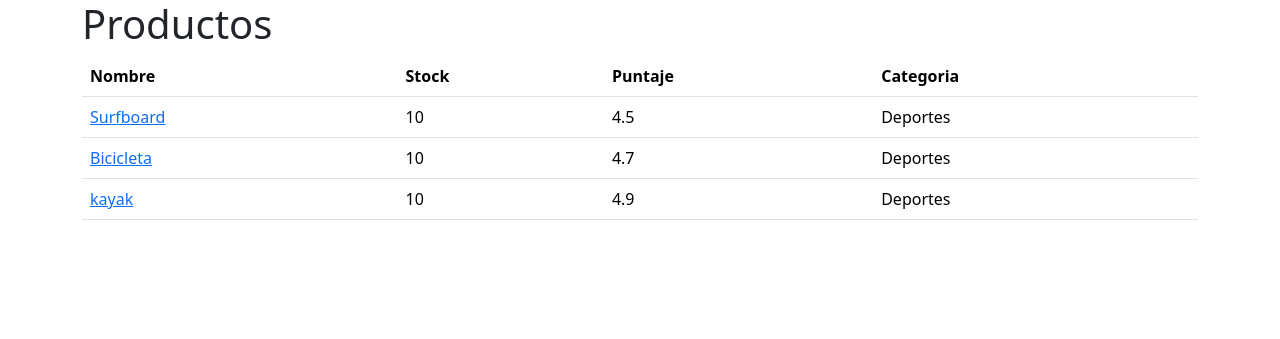
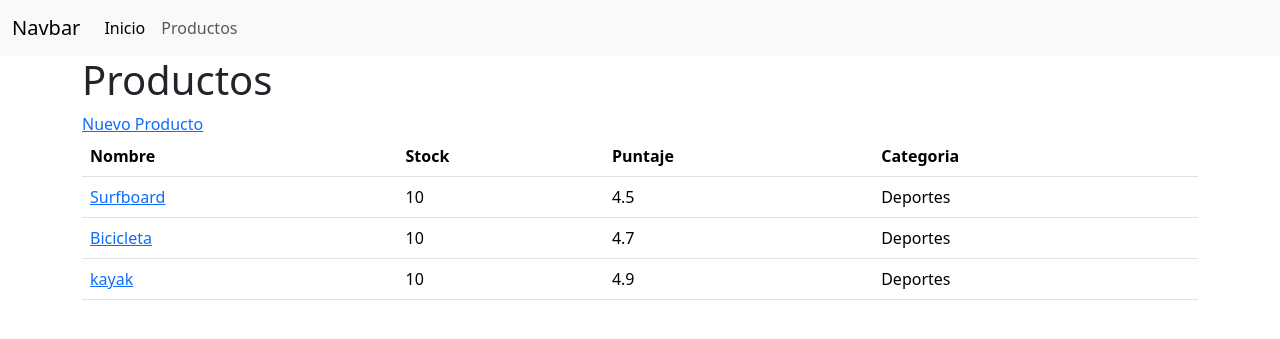
Before and after one commit to Manuelrincon37/my_django_project, a Django app: page /productos/ in a window 1280 px wide. Shown: the top 339 px of the page. Run offline with Django 4.2, Linux system fonts and the light colour scheme; data comes from the database, SQL or seed files in the repository.

Commit message:
create navbar & final commit

```diff
--- a/productly/urls.py
+++ b/productly/urls.py
@@ -15,8 +15,10 @@ Including another URLconf
 """
 from django.contrib import admin
 from django.urls import path, include
+from . import views
 
 urlpatterns = [
+    path('', views.inicio, name="inicio"),
     path('admin/', admin.site.urls),
     path('productos/', include('productos.urls'))
 ]
--- a/productos/templates/index.html
+++ b/productos/templates/index.html
@@ -2,7 +2,7 @@
 
 {% block content %}
 <h1>Productos</h1>
-
+<a href="{% url 'productos:formulario' %}">Nuevo Producto</a>
 
 <table class="table">
     <thead>
--- a/templates/base.html
+++ b/templates/base.html
@@ -10,6 +10,24 @@
 </head>
 
 <body>
+    <nav class="navbar navbar-expand-lg bg-body-tertiary">
+        <div class="container-fluid">
+          <a class="navbar-brand" href="#">Navbar</a>
+          <button class="navbar-toggler" type="button" data-bs-toggle="collapse" data-bs-target="#navbarNav" aria-controls="navbarNav" aria-expanded="false" aria-label="Toggle navigation">
+            <span class="navbar-toggler-icon"></span>
+          </button>
+          <div class="collapse navbar-collapse" id="navbarNav">
+            <ul class="navbar-nav">
+              <li class="nav-item">
+                <a class="nav-link active" aria-current="page" href="{% url 'inicio' %}">Inicio</a>
+              </li>
+              <li class="nav-item">
+                <a class="nav-link" href="{% url 'productos:index' %}">Productos</a>
+              </li>
+            </ul>
+          </div>
+        </div>
+      </nav>
     <div class="container">
         {% block content %}
 
--- /dev/null
+++ b/templates/inicio.html
@@ -0,0 +1,5 @@
+{%extends 'base.html' %}
+
+{% block content %}
+    Hola mundo! Bienvenidos a productly
+{% endblock content %}
```
Also changed, not shown: productly/views.py (added, +8 -0 lines).
